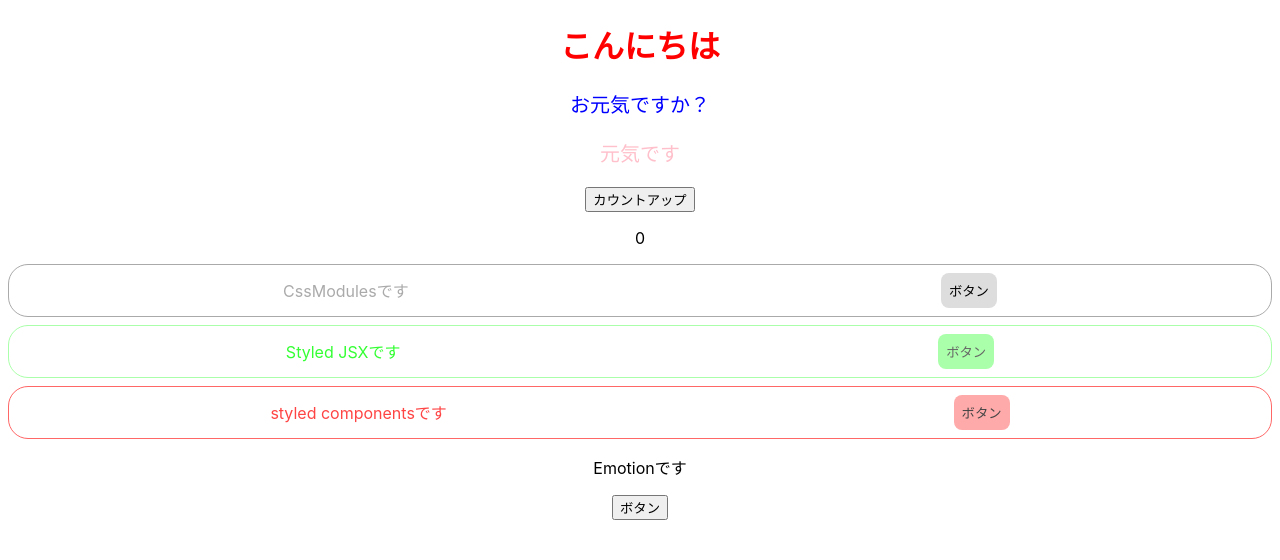
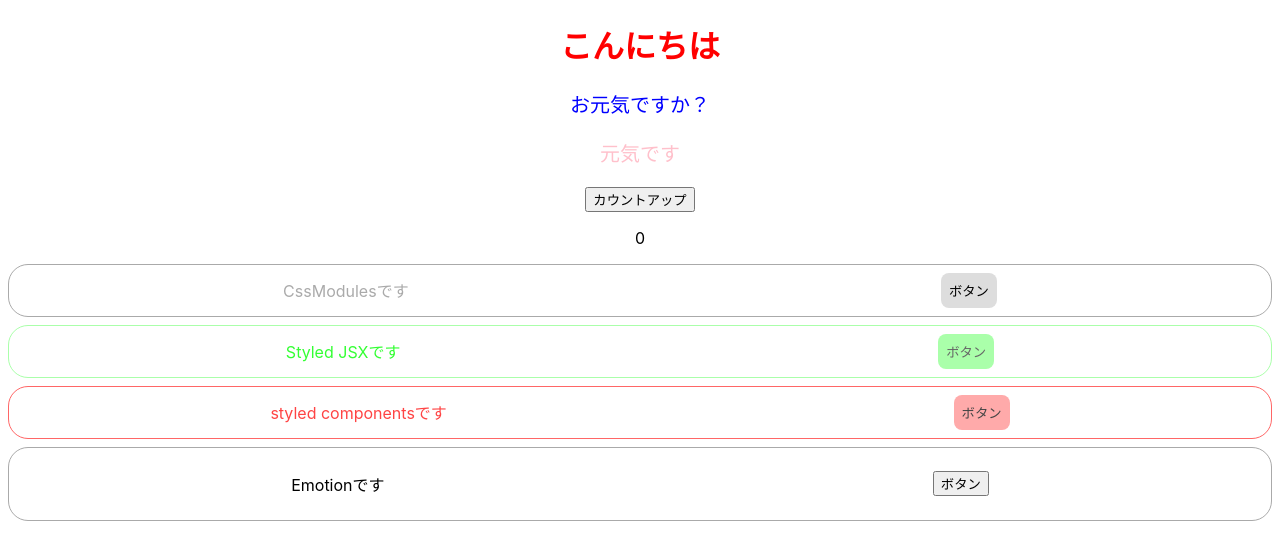
Before and after one commit to hiro881213/react-app, a React (Create React App) app: page / in a window 1280 px wide. Shown: the top 560 px of the page. Built offline with nearby package versions, Linux system fonts and the light colour scheme.

Commit message:
Emotionの利用1

```diff
--- a/package.json
+++ b/package.json
@@ -3,6 +3,8 @@
   "version": "0.1.0",
   "private": true,
   "dependencies": {
+    "@emotion/react": "^11.8.1",
+    "@emotion/styled": "^11.8.1",
     "@testing-library/jest-dom": "^5.16.2",
     "@testing-library/react": "^12.1.3",
     "@testing-library/user-event": "^13.5.0",
--- a/src/components/Emotion.jsx
+++ b/src/components/Emotion.jsx
@@ -1,8 +1,21 @@
+/** @jsxImportSource @emotion/react */
+import { css } from "@emotion/react";
 
 export const Emotion = () => {
 
+    // SCSSの書き方がそのまま可能な書き方
+    const containerStyle = css`
+        border: solid 1px #aaa;
+        border-radius: 20px;
+        padding: 8px;
+        margin: 8px;
+        display: flex;
+        justify-content: space-around;
+        align-items: center;
+    `;
+
     return (
-        <div>
+        <div css={containerStyle}>
             <p>Emotionです</p>
             <button>ボタン</button>
         </div>
```
Also changed, not shown: 1 other file (tests, documents, lock files or other folders).
